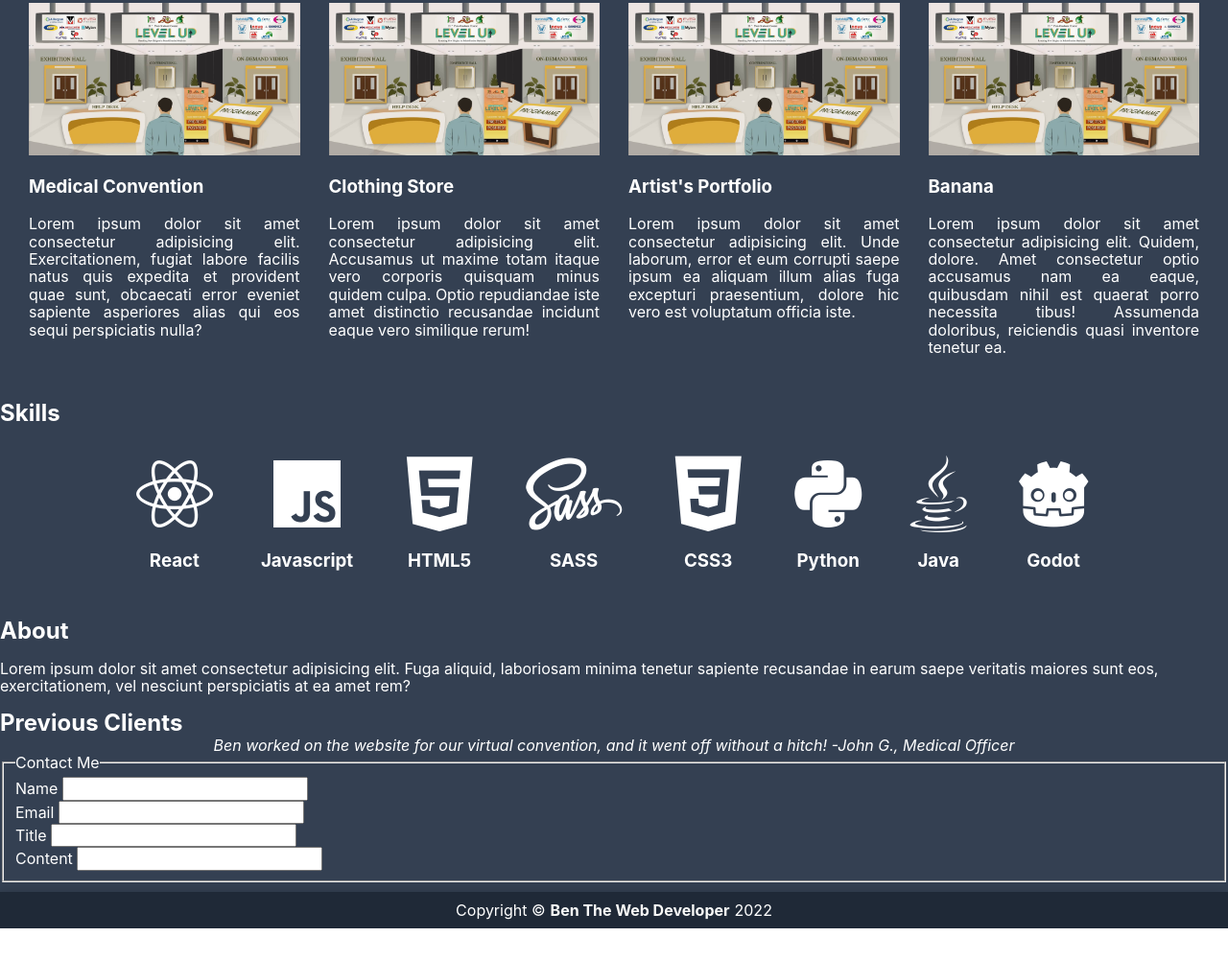
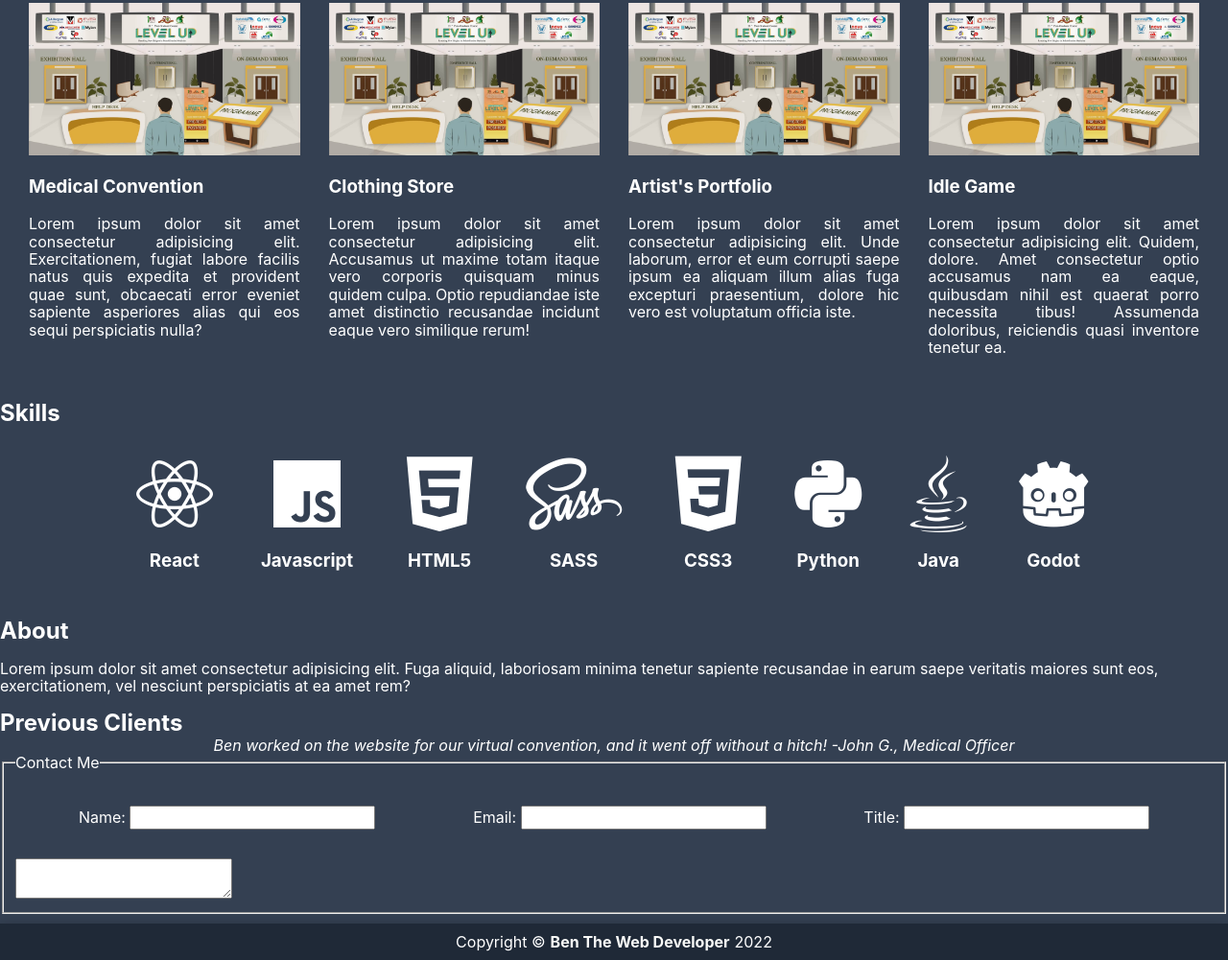
Before and after one commit to remtaine/landing-page, a plain HTML site: page index.html in a window 1280 px wide. Shown: the part 775-1776 px from the top of the page at 96% size. Before the commit the page ends 1743 px from the top, so only its background shows below. Drawn offline with nearby package versions, Linux system fonts and the light colour scheme.

Commit message:
Add text area

```diff
--- a/index.html
+++ b/index.html
@@ -60,7 +60,7 @@
                 </div>
                 <div>
                     <img src="/images/portfolio1.jpg" alt="">
-                    <h3>Banana</h3>
+                    <h3>Idle Game</h3>
                     <p>Lorem ipsum dolor sit amet consectetur adipisicing elit.
                     Quidem, dolore. Amet consectetur optio accusamus nam ea
                     eaque, quibusdam nihil est quaerat porro necessita tibus!
@@ -120,21 +120,22 @@
                 <fieldset>
                     <legend>Contact Me</legend>
                     <!-- name email title content-->
+                    <div class="list">
                         <div>
-                        <label for="">Name</label>
+                            <label for="">Name:</label>
                             <input type="text" required>
                         </div>
                         <div>
-                        <label for="">Email</label>
+                            <label for="">Email:</label>
                             <input type="email" required>
                         </div>
                         <div>
-                        <label for="">Title</label>
+                            <label for="">Title:</label>
                             <input type="text" required>
                         </div>
+                    </div>
                     <div>
-                        <label for="">Content</label>
-                        <input type="text" required>
+                        <textarea></textarea>
                     </div>
                 </fieldset>
             </form>
```
Lines whose indentation alone changed are shown as unchanged.
